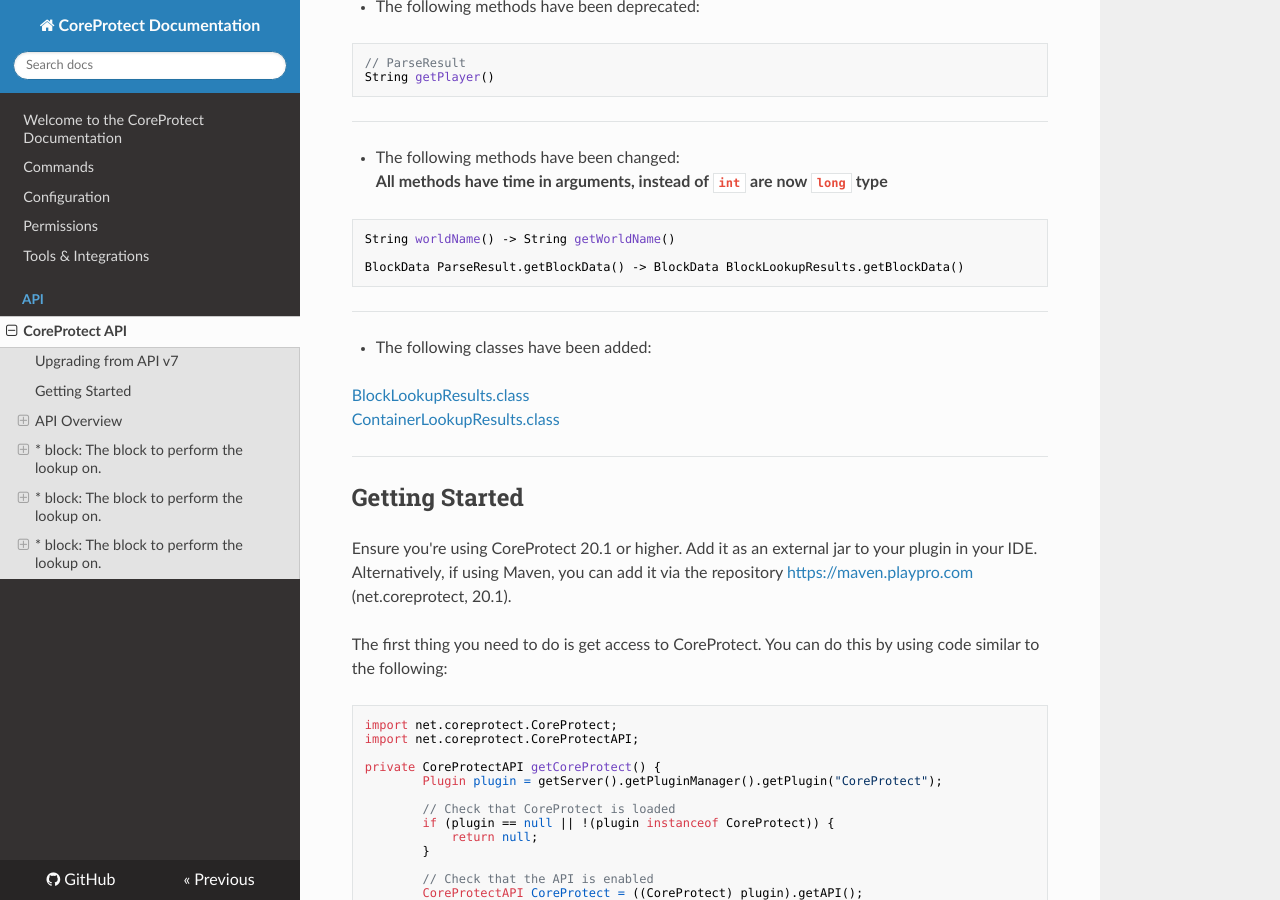
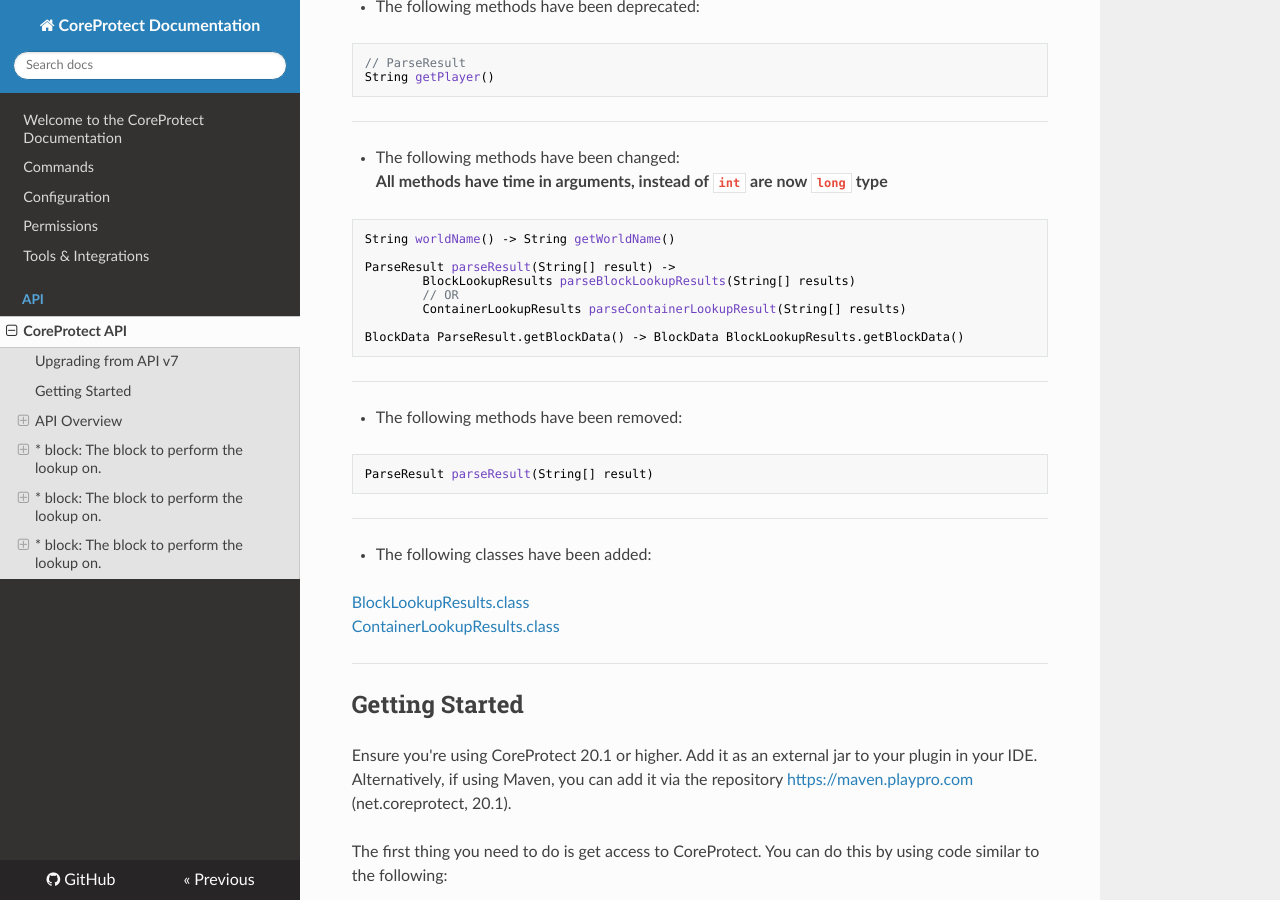
Before and after one commit to PlayPro/CoreProtect, an MkDocs documentation site: the page built from docs/api/index.md, in a window 1280 px wide and 900 px high, scrolled down 1206 px. Built offline with MkDocs 1.6.1, drawn with Linux system fonts in a browser that asks for light colours; nearby versions of some CDN libraries.

Commit message:
Some more information about docs

````diff
--- a/docs/api/index.md
+++ b/docs/api/index.md
@@ -67,11 +67,23 @@ String getPlayer()
 ---
 
 - The following methods have been changed: </br>
-**All methods have time in arguments, instead of `int` are now `long` type**
+  **All methods have time in arguments, instead of `int` are now `long` type**
 ```java
 String worldName() -> String getWorldName()
 
+ParseResult parseResult(String[] result) ->
+        BlockLookupResults parseBlockLookupResults(String[] results)
+        // OR
+        ContainerLookupResults parseContainerLookupResult(String[] results)
+
 BlockData ParseResult.getBlockData() -> BlockData BlockLookupResults.getBlockData()
+```
+
+---
+
+- The following methods have been removed: </br>
+```java
+ParseResult parseResult(String[] result)
 ```
 
 ---
````
